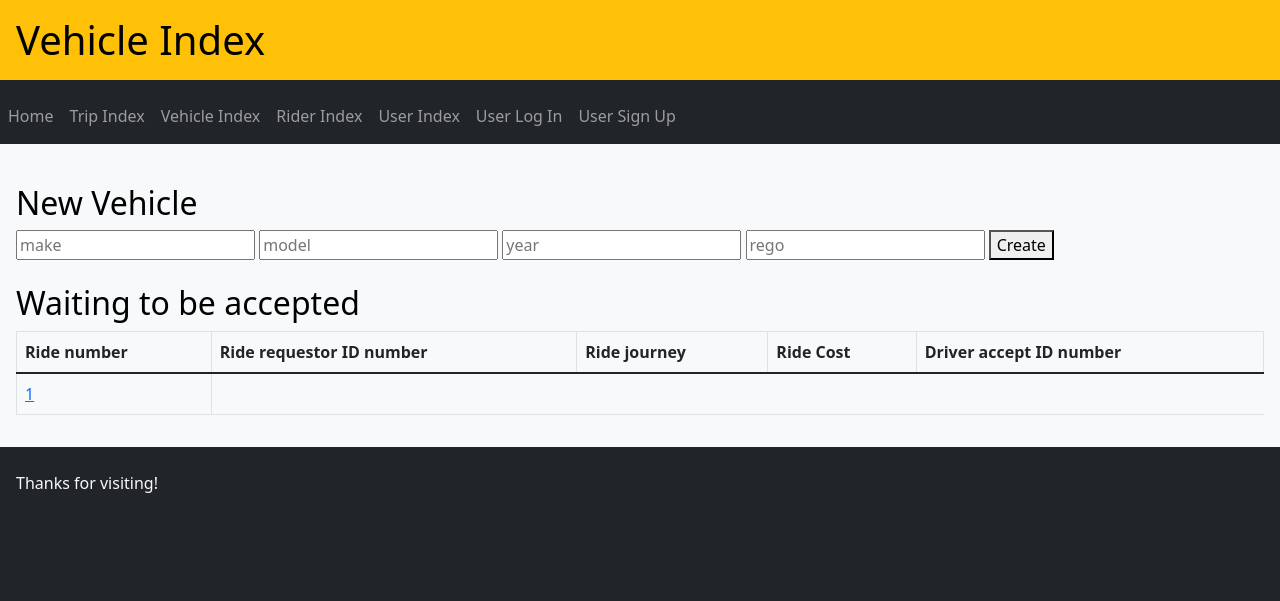
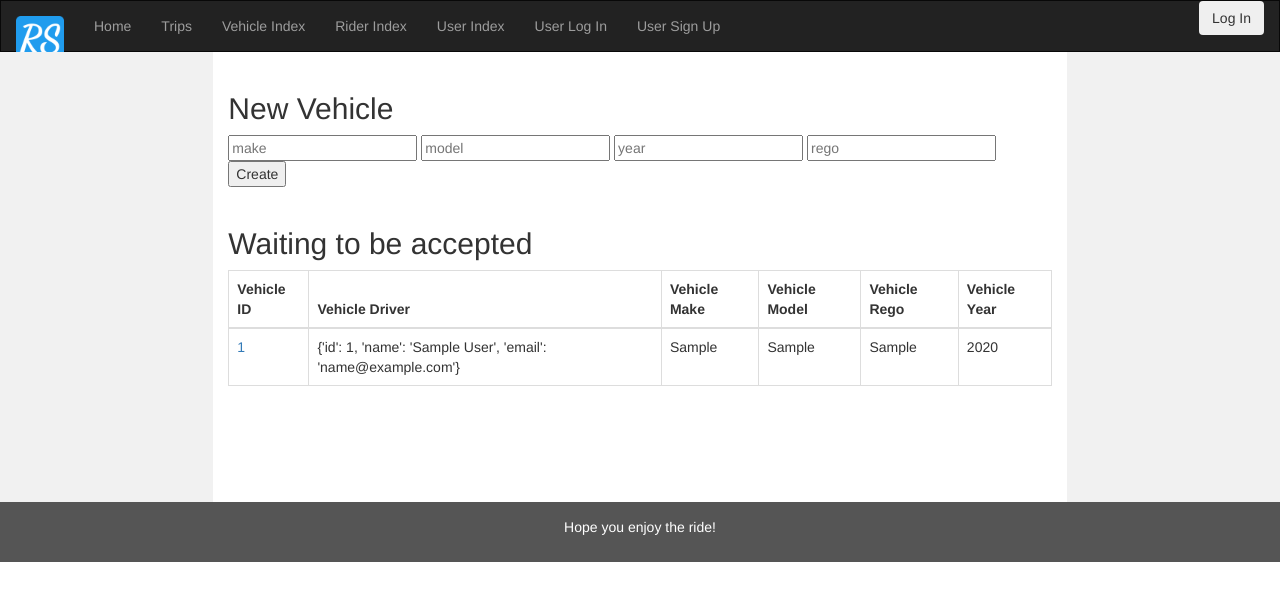
Before and after one commit to samuelparkin1/Ride_Share_App, a Flask app: page /vehicles/ in a window 1280 px wide. Shown: the top 601 px of the page. Run offline with Flask 2, Linux system fonts and the light colour scheme; tables that the repository leaves empty hold one stand-in row (values such as "Sample post"); parts of the project's set-up code (start-up, migrations or seed data) failed here and were passed over; some libraries are stand-ins or nearby versions.

Commit message:
uddating templates

```diff
--- a/Ride_share_app/controllers/vehicle_controller.py
+++ b/Ride_share_app/controllers/vehicle_controller.py
@@ -10,6 +10,7 @@ vehicles = Blueprint('vehicles', __name__)
 
 # This one is just a placeholder for now, no CRUD here
 @vehicles.route('/')
+@login_required
 def homepage():
     data = {
         "page_title": "Homepage"
@@ -30,7 +31,8 @@ def get_vehicles():
 @login_required
 def create_vehicle():
     new_vehicle=vehicle_schema.load(request.form)
-
+    if current_user.drivers[0].vehicles:
+        abort(403, "You can only register one vehicle per driver")
     new_vehicle.vehicle_driver = current_user.drivers[0]
 
     db.session.add(new_vehicle)
@@ -42,17 +44,6 @@ def create_vehicle():
 @vehicles.route("/vehicles/<int:id>/", methods = ["GET"])
 def get_vehicle(id):
     vehicle = Vehicle.query.get_or_404(id)
-
-    # s3_client=boto3.client("s3")
-    # bucket_name=current_app.config["AWS_S3_BUCKET"]
-    # image_url = s3_client.generate_presigned_url(
-    #     'get_object',
-    #     Params={
-    #         "Bucket": bucket_name,
-    #         "Key": vehicle.image_filename
-    #     },
-    #     ExpiresIn=100
-    # )
 
     data = {
         "page_title": "Vehicle Detail",
@@ -67,12 +58,11 @@ def get_vehicle(id):
 def update_vehicle(id):
     vehicle = Vehicle.query.filter_by(vehicle_id=id)
 
-    if current_user.id != vehicle.first().creator_id:
-        abort(403, "You do not have permission to alter this vehicle!")
+    if current_user.drivers[0].driver_id != vehicle.first().vehicle_driver.driver_id:
+        abort(403, "This Vehicle does not belong to you. You do not have permission")
 
     updated_fields = vehicle_schema.dump(request.form)
     if updated_fields:
-        vehicle.first().cost = randint(20, 100)
         vehicle.update(updated_fields)
         db.session.commit()
 
@@ -103,8 +93,8 @@ def drop_vehicle(id):
 def delete_vehicle(id):
     vehicle = Vehicle.query.get_or_404(id)
 
-    if current_user.id != vehicle.creator_id:
-        abort(403, "You do not have permission to delete this vehicle!")
+    if current_user.drivers[0].driver_id != vehicle.vehicle_driver.driver_id:
+        abort(403, "This Vehicle does not belong to you. You do not have permission to delete it")
 
     db.session.delete(vehicle)
     db.session.commit()
--- a/Ride_share_app/schemas/user_schema.py
+++ b/Ride_share_app/schemas/user_schema.py
@@ -18,10 +18,7 @@ class UserSchema(ma.SQLAlchemyAutoSchema):
         load_only=True,
         deserialize="load_password"
     )
-    # enrolled_riders=ma.Nested(
-    #     "RiderSchema",
-    #     only=("rider_id",)
-    # )
+
 
     def load_password(self, password):
         if len(password)>6:
--- a/Ride_share_app/templates/base.html
+++ b/Ride_share_app/templates/base.html
@@ -1,59 +1,130 @@
 <!DOCTYPE html>
-<html>
+<html lang="en">
 <head>
-        <title>
-            Uni App
-        </title>
-        <link rel="stylesheet" href="https://cdn.jsdelivr.net/npm/bootstrap@5.1.3/dist/css/bootstrap.min.css" integrity="sha384-1BmE4kWBq78iYhFldvKuhfTAU6auU8tT94WrHftjDbrCEXSU1oBoqyl2QvZ6jIW3" crossorigin="anonymous">
-        <meta name="viewport" content="width=device-width, initial-scale=1, shrink-to-fit=no">
+  <title>The Ride Share App</title>
+  <meta charset="utf-8">
+  <meta name="viewport" content="width=device-width, initial-scale=1">
+  <link rel="stylesheet" href="https://maxcdn.bootstrapcdn.com/bootstrap/3.4.1/css/bootstrap.min.css">
+  <script src="https://ajax.googleapis.com/ajax/libs/jquery/3.5.1/jquery.min.js"></script>
+  <script src="https://maxcdn.bootstrapcdn.com/bootstrap/3.4.1/js/bootstrap.min.js"></script>
   <link rel="icon" type="image/x-icon" href="/static/favicon.ico">
+  <style>
+    /* Remove the navbar's default margin-bottom and rounded borders */
+    .navbar {
+      margin-bottom: 0;
+      border-radius: 0;
+    }
+
+    /* Set height of the grid so .sidenav can be 100% (adjust as needed) */
+    .row.content {height: 450px}
+
+    /* Set gray background color and 100% height */
+    .sidenav {
+      padding-top: 20px;
+      background-color: #f1f1f1;
+      height: 100%;
+    }
+
+    /* Set black background color, white text and some padding */
+    footer {
+      background-color: #555;
+      color: white;
+      padding: 15px;
+    }
+
+    /* On small screens, set height to 'auto' for sidenav and grid */
+    @media screen and (max-width: 767px) {
+      .sidenav {
+        height: auto;
+        padding: 15px;
+      }
+      .row.content {height:auto;}
+    }
+  </style>
 </head>
-    <body class="bg-dark">
-        <header>
-            <h1 class="p-3 mb-2 bg-warning text-black">{{ page_data.page_title }}</h1>
-            <nav class="navbar navbar-expand-lg navbar-dark">
-                <ul class="navbar-nav">
-                    <li class="nav-item">
+<body>
+
+<nav class="navbar navbar-inverse">
+  <div class="container-fluid">
+    <div class="navbar-header">
+      <button type="button" class="navbar-toggle" data-toggle="collapse" data-target="#myNavbar">
+        <span class="icon-bar"></span>
+        <span class="icon-bar"></span>
+        <span class="icon-bar"></span>
+      </button>
+      <a class="navbar-brand" href="/"><img src="/static/favicon.ico" alt="Ride Share"></a>
+    </div>
+    <div class="collapse navbar-collapse" id="myNavbar">
+      <ul class="nav navbar-nav">
+                    <li >
                         <a href="/" class="nav-link">Home</a>
                     </li>
-                    <li class="nav-item">
-                        <a href="/trips/" class="nav-link">Trip Index</a>
+                    <li>
+                        <a href="/trips/" class="nav-link">Trips </a>
                     </li>
-                    <li class="nav-item">
+                    <li >
                         <a href="/vehicles/" class="nav-link">Vehicle Index</a>
                     </li>
-                    <li class="nav-item">
+                    <li >
                         <a href="/riders/" class="nav-link">Rider Index</a>
                     </li>
-                    <li class="nav-item">
+                    <li >
                         <a href="/users/" class="nav-link">User Index</a>
                     </li>
-                </ul>
-                <ul class="navbar-nav">
+
                     {% if current_user.is_authenticated %}
-                        <li class="nav-item">
+                        <li >
                             <a href="/users/account/" class="nav-link">Account</a>
                         </li>
-                        <form action="/users/logout/" method="POST" class="form-inline">
-                            <button class="btn nav-link">Log Out</button>
-                        </form>
+
                     {% else %}
-                        <li class="nav-item">
+                        <li >
                             <a href="/users/login/" class="nav-link">User Log In</a>
                         </li>
-                        <li class="nav-item">
+                        <li >
                             <a href="/users/signup/" class="nav-link">User Sign Up</a>
                         </li>
                     {% endif %}
       </ul>
+      <ul class="nav navbar-nav navbar-right">
+        {% if current_user.is_authenticated %}
+        <li>
+            <form action="/users/logout/" method="POST" class="form-inline">
+            <button class="btn nav-link"> Log Out</button>
+            </form>
+        </li>
+        {% else %}
+        <form action="/users/login/" method="GET" class="form-inline">
+            <button class="btn nav-link"> Log In</button>
+            </form>
+        {% endif %}
+      </ul>
+    </div>
+  </div>
 </nav>
-        </header>
-        <div class="p-3 mb-2 bg-light text-black">
+
+<div class="container-fluid text-center">
+  <div class="row content">
+    <div class="col-sm-2 sidenav">
+
+    </div>
+    <div class="col-sm-8 text-left">
             {% block content%}
 
 
             {% endblock %}
+
     </div>
-        <footer class="p-3 mb-2 bg-dark text-light">Thanks for visiting!</footer>
+    <div class="col-sm-2 sidenav">
+
+      </div>
+    </div>
+  </div>
+</div>
+
+<footer class="container-fluid text-center">
+  <p>Hope you enjoy the ride!</p>
+</footer>
+
 </body>
 </html>
--- a/Ride_share_app/templates/homepage.html
+++ b/Ride_share_app/templates/homepage.html
@@ -1,9 +1,9 @@
 {% extends "base.html" %}
 {% block content %}
     <div>
-        <h2>Welcome to the Rider App!</h2>
+        <h2>Ride Share</h2>
         <p>
-            You can create riders, view them, and sign up!
+            Come join the team of riders and drivers and start planning your next trip!
         </p>
     </div>
 {% endblock %}
--- a/Ride_share_app/templates/vehicle_index.html
+++ b/Ride_share_app/templates/vehicle_index.html
@@ -19,11 +19,12 @@
     <table class="table table-svehicleed table-bordered">
         <thead>
             <tr>
-                <th>Ride number</th>
-                <th>Ride requestor ID number</th>
-                <th>Ride journey</th>
-                <th>Ride Cost</th>
-                <th>Driver accept ID number</th>
+                <th>Vehicle ID</th>
+                <th>Vehicle Driver</th>
+                <th>Vehicle Make</th>
+                <th>Vehicle Model</th>
+                <th>Vehicle Rego</th>
+                <th>Vehicle Year</th>
             </tr>
         </thead>
         {% for vehicle in page_data.vehicles %}
@@ -31,7 +32,22 @@
             <tr>
                 <td>
                     <a href="/vehicles/{{ vehicle.vehicle_id }}/">{{ vehicle.vehicle_id }}</a>
-
+                </td>
+                <td>
+                    {{ vehicle.vehicle_driver.user_id }}
+                </td>
+                <td>
+                    {{ vehicle.make  }}
+                </td>
+                <td>
+                    {{ vehicle.model }}
+                </td>
+                <td>
+                    {{ vehicle.rego }}
+                </td>
+                <td>
+                    {{ vehicle.year }}
+                </td>
 
 
             </tr>
```
Also changed, not shown: Ride_share_app/controllers/driver_controller.py (+2 -20 lines), Ride_share_app/controllers/rider_controller.py (+1 -7 lines), Ride_share_app/controllers/trip_controller.py (+12 -6 lines), Ride_share_app/controllers/user_controller.py (+10 -1 lines), Ride_share_app/models/drivers.py (+0 -15 lines), Ride_share_app/models/riders.py (+1 -16 lines), Ride_share_app/templates/driver_detail.html (+15 -32 lines), Ride_share_app/templates/rider_detail.html (+15 -34 lines), Ride_share_app/templates/trip_detail.html (+1 -14 lines), Ride_share_app/templates/trip_index.html (+18 -16 lines), Ride_share_app/templates/user_details.html (+6 -13 lines), Ride_share_app/templates/user_login.html (+10 -1 lines), Ride_share_app/templates/user_signup.html (+9 -1 lines), Ride_share_app/templates/vehicle_detail.html (+36 -26 lines). Lines whose indentation alone changed are shown as unchanged.
